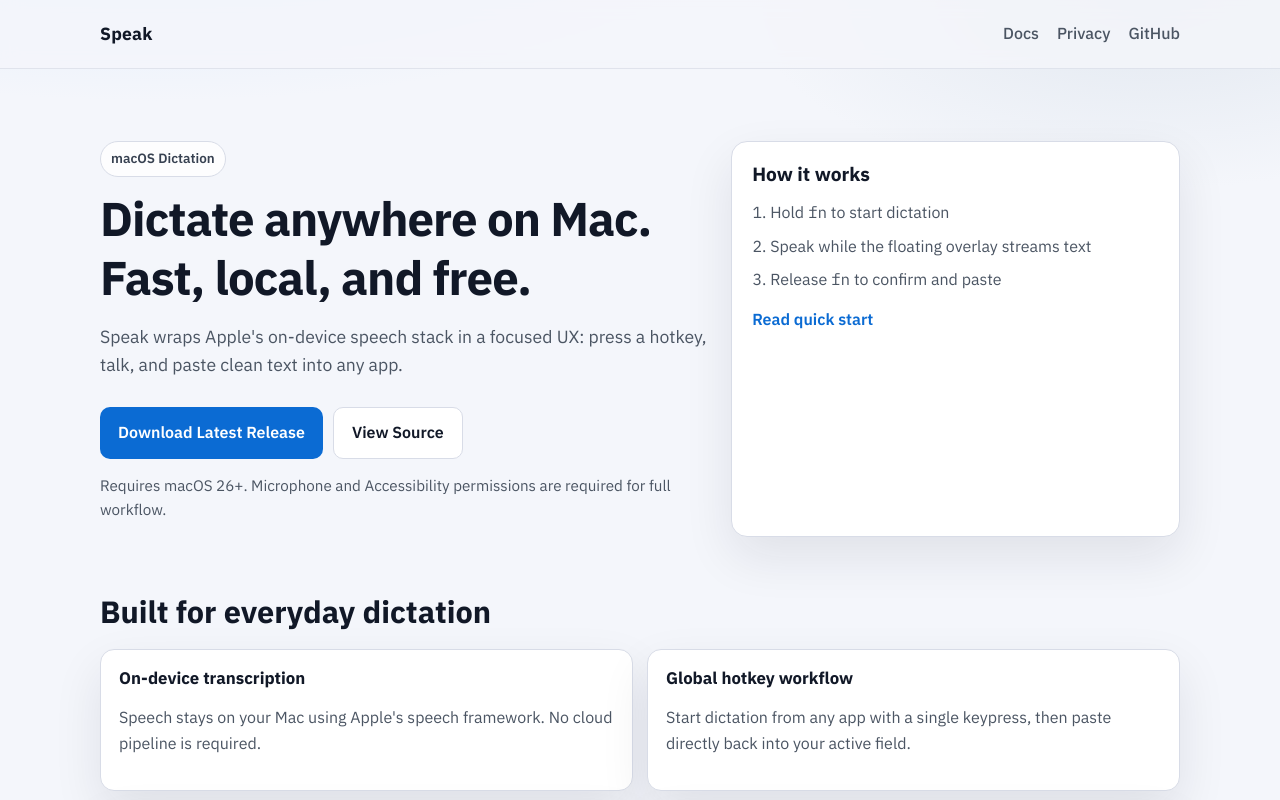
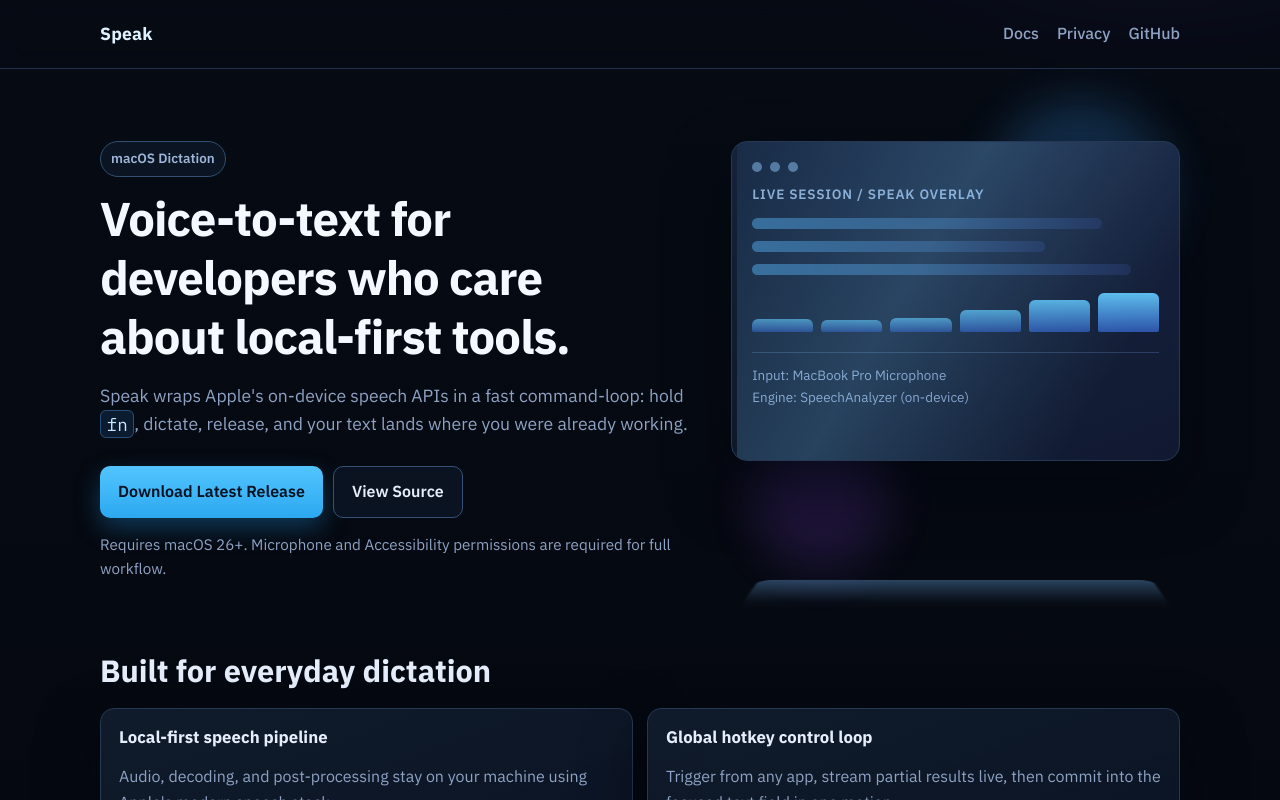
Before and after one commit to chasemcdo/speak, a Next.js app in the folder site/: page / in a window 1280 px wide. Shown: the top 800 px of the page. Built offline with nearby package versions, Linux system fonts and the light colour scheme; no server answers.

Commit message:
Redesign site with dark developer-tool aesthetic and animated hero

```diff
--- a/site/app/globals.css
+++ b/site/app/globals.css
@@ -1,13 +1,13 @@
 :root {
-  --bg: #f4f6fb;
-  --surface: #ffffff;
-  --surface-2: #f7f8fc;
-  --text: #111827;
-  --muted: #4b5563;
-  --line: #d8dce7;
-  --accent: #0b6bd3;
-  --accent-hover: #0958ad;
-  --shadow: 0 20px 50px rgba(17, 24, 39, 0.09);
+  --bg: #05080f;
+  --surface: #0d1423;
+  --surface-2: #111b2c;
+  --text: #e6eefc;
+  --muted: #8ea2c3;
+  --line: #263854;
+  --accent: #4ec0ff;
+  --accent-hover: #79d0ff;
+  --shadow: 0 28px 60px rgba(1, 6, 14, 0.55);
 }
 
 * {
@@ -24,10 +24,12 @@
   color: var(--text);
   font-family: var(--font-plex-sans), "IBM Plex Sans", sans-serif;
   background:
-    radial-gradient(1200px 420px at 12% -10%, #dbeafe 0%, transparent 55%),
-    radial-gradient(900px 420px at 90% 0%, #e2e8f0 0%, transparent 45%),
+    radial-gradient(1200px 500px at 10% -18%, #173156 0%, transparent 48%),
+    radial-gradient(900px 420px at 90% -8%, #302155 0%, transparent 45%),
+    linear-gradient(180deg, #060b14 0%, #05080f 60%, #050910 100%),
     var(--bg);
   line-height: 1.6;
+  overflow-x: hidden;
 }
 
 a {
@@ -55,9 +57,9 @@
   position: sticky;
   top: 0;
   z-index: 10;
-  backdrop-filter: blur(8px);
-  background: rgba(244, 246, 251, 0.82);
-  border-bottom: 1px solid rgba(216, 220, 231, 0.75);
+  backdrop-filter: blur(10px);
+  background: rgba(6, 11, 20, 0.72);
+  border-bottom: 1px solid rgba(45, 69, 104, 0.7);
 }
 
 .nav-row {
@@ -72,6 +74,7 @@
   font-size: 1.1rem;
   font-weight: 700;
   letter-spacing: 0.01em;
+  color: #dff2ff;
 }
 
 .main-nav {
@@ -86,7 +89,7 @@
 }
 
 .main-nav a:hover {
-  color: var(--text);
+  color: #d9ecff;
 }
 
 .hero {
@@ -104,9 +107,9 @@
   margin: 0 0 12px;
   padding: 6px 10px;
   border-radius: 999px;
-  border: 1px solid var(--line);
-  background: rgba(255, 255, 255, 0.8);
-  color: #374151;
+  border: 1px solid #315073;
+  background: rgba(12, 23, 38, 0.85);
+  color: #9eb5d8;
   font-size: 0.84rem;
   font-weight: 600;
 }
@@ -122,6 +125,8 @@
   font-size: clamp(2rem, 3.7vw, 3.4rem);
   letter-spacing: -0.02em;
   max-width: 760px;
+  color: #f4f8ff;
+  text-wrap: balance;
 }
 
 .hero-copy {
@@ -129,6 +134,15 @@
   color: var(--muted);
   max-width: 610px;
   font-size: 1.1rem;
+  text-wrap: pretty;
+}
+
+.hero-copy code {
+  background: rgba(38, 101, 170, 0.2);
+  border: 1px solid rgba(75, 140, 214, 0.45);
+  border-radius: 6px;
+  padding: 0.1rem 0.35rem;
+  color: #c6e8ff;
 }
 
 .cta-row {
@@ -149,8 +163,9 @@
 }
 
 .button-primary {
-  background: var(--accent);
-  color: #fff;
+  background: linear-gradient(180deg, #52c5ff 0%, #2ca8f0 100%);
+  color: #031120;
+  box-shadow: 0 10px 24px rgba(32, 143, 214, 0.35);
 }
 
 .button-primary:hover {
@@ -158,12 +173,12 @@
 }
 
 .button-secondary {
-  background: var(--surface);
-  border: 1px solid var(--line);
+  background: rgba(12, 20, 35, 0.9);
+  border: 1px solid #355178;
 }
 
 .button-secondary:hover {
-  border-color: #b7bfd3;
+  border-color: #4d729f;
 }
 
 .subnote {
@@ -174,7 +189,9 @@
 
 .hero-card {
   border: 1px solid var(--line);
-  background: var(--surface);
+  background:
+    linear-gradient(160deg, rgba(23, 39, 66, 0.72) 0%, rgba(10, 19, 33, 0.9) 100%),
+    var(--surface);
   border-radius: 16px;
   padding: 20px;
   box-shadow: var(--shadow);
@@ -197,6 +214,166 @@
 .hero-card a {
   color: var(--accent);
   font-weight: 600;
+}
+
+.hero-visual-wrap {
+  position: relative;
+  min-height: 360px;
+}
+
+.hero-orb {
+  position: absolute;
+  border-radius: 999px;
+  filter: blur(24px);
+  opacity: 0.75;
+  pointer-events: none;
+}
+
+.hero-orb-a {
+  width: 180px;
+  height: 180px;
+  background: rgba(62, 166, 255, 0.32);
+  top: -30px;
+  right: 10px;
+  animation: float-slow 8s ease-in-out infinite;
+}
+
+.hero-orb-b {
+  width: 140px;
+  height: 140px;
+  background: rgba(154, 81, 255, 0.22);
+  bottom: 10px;
+  left: 20px;
+  animation: float-slow 10s ease-in-out infinite reverse;
+}
+
+.hero-card-visual {
+  position: relative;
+  z-index: 2;
+  min-height: 320px;
+  overflow: hidden;
+}
+
+.hero-card-visual::before {
+  content: "";
+  position: absolute;
+  inset: -1px;
+  background: linear-gradient(
+    120deg,
+    rgba(84, 162, 243, 0.08) 0%,
+    rgba(120, 196, 255, 0.25) 40%,
+    rgba(67, 78, 164, 0.12) 80%
+  );
+  transform: translateX(-120%);
+  animation: sheen 3.8s linear infinite;
+  pointer-events: none;
+}
+
+.visual-topbar {
+  display: flex;
+  gap: 8px;
+}
+
+.visual-topbar span {
+  width: 10px;
+  height: 10px;
+  border-radius: 999px;
+  background: #547498;
+}
+
+.visual-title {
+  margin-top: 12px;
+  font-size: 0.85rem;
+  font-weight: 600;
+  letter-spacing: 0.06em;
+  text-transform: uppercase;
+  color: #90accf;
+}
+
+.visual-line {
+  margin-top: 12px;
+  height: 11px;
+  border-radius: 999px;
+  background: linear-gradient(90deg, rgba(88, 187, 255, 0.45), rgba(73, 106, 224, 0.16));
+}
+
+.visual-line-1 {
+  width: 86%;
+}
+
+.visual-line-2 {
+  width: 72%;
+}
+
+.visual-line-3 {
+  width: 93%;
+}
+
+.wave-row {
+  margin-top: 18px;
+  display: grid;
+  grid-template-columns: repeat(6, 1fr);
+  gap: 8px;
+  align-items: end;
+}
+
+.wave-row span {
+  display: block;
+  height: 14px;
+  border-radius: 6px 6px 2px 2px;
+  background: linear-gradient(180deg, rgba(100, 204, 255, 0.94), rgba(59, 116, 235, 0.65));
+  animation: bar 1.4s ease-in-out infinite;
+}
+
+.wave-row span:nth-child(2) {
+  animation-delay: 0.12s;
+}
+
+.wave-row span:nth-child(3) {
+  animation-delay: 0.26s;
+}
+
+.wave-row span:nth-child(4) {
+  animation-delay: 0.4s;
+}
+
+.wave-row span:nth-child(5) {
+  animation-delay: 0.54s;
+}
+
+.wave-row span:nth-child(6) {
+  animation-delay: 0.68s;
+}
+
+.visual-footer {
+  margin-top: 20px;
+  padding-top: 12px;
+  border-top: 1px solid rgba(61, 87, 124, 0.6);
+}
+
+.visual-footer p {
+  margin: 0;
+  font-size: 0.84rem;
+  color: #8ca4c7;
+}
+
+.hero-reflection {
+  position: absolute;
+  left: 18px;
+  right: 18px;
+  bottom: -58px;
+  height: 120px;
+  border-radius: 16px;
+  background:
+    linear-gradient(
+      180deg,
+      rgba(117, 189, 255, 0.32) 0%,
+      rgba(117, 189, 255, 0.03) 74%,
+      rgba(117, 189, 255, 0) 100%
+    );
+  transform: perspective(800px) rotateX(70deg) scaleY(0.72);
+  filter: blur(1px);
+  pointer-events: none;
 }
 
 .feature-section,
@@ -225,7 +402,7 @@
 .privacy-card {
   border-radius: 14px;
   border: 1px solid var(--line);
-  background: var(--surface);
+  background: linear-gradient(160deg, rgba(17, 28, 45, 0.93) 0%, rgba(12, 21, 37, 0.95) 100%);
   box-shadow: var(--shadow);
 }
 
@@ -330,7 +507,7 @@
 .docs-card p,
 .docs-card li,
 .privacy-card p {
-  color: #374151;
+  color: #b2c2db;
 }
 
 .docs-card ol,
@@ -340,17 +517,18 @@
 
 .docs-card pre {
   margin-top: 10px;
-  background: #0f172a;
-  color: #e5e7eb;
+  background: #040a14;
+  color: #d9e5f8;
   padding: 14px;
   border-radius: 10px;
+  border: 1px solid #2b3e5f;
   overflow-x: auto;
 }
 
 .site-footer {
   margin-top: auto;
   border-top: 1px solid var(--line);
-  background: rgba(255, 255, 255, 0.7);
+  background: rgba(8, 13, 24, 0.8);
 }
 
 .footer-row {
@@ -363,6 +541,32 @@
   font-size: 0.95rem;
 }
 
+.platform-strip {
+  padding: 0 0 64px;
+}
+
+.strip-row {
+  border: 1px solid #2a3f61;
+  border-radius: 14px;
+  background: linear-gradient(90deg, rgba(17, 30, 50, 0.9), rgba(20, 25, 56, 0.86));
+  min-height: 72px;
+  padding: 0 20px;
+  display: flex;
+  justify-content: space-between;
+  align-items: center;
+  gap: 16px;
+}
+
+.strip-row p {
+  margin: 0;
+  color: #bad0ee;
+}
+
+.strip-row a {
+  color: #8fd7ff;
+  font-weight: 600;
+}
+
 @media (max-width: 980px) {
   .hero-grid,
   .docs-grid,
@@ -370,6 +574,10 @@
   .faq-grid,
   .feature-grid {
     grid-template-columns: 1fr;
+  }
+
+  .hero-reflection {
+    display: none;
   }
 
   .docs-nav {
@@ -396,4 +604,42 @@
     flex-direction: column;
     padding: 14px 0;
   }
+
+  .strip-row {
+    min-height: auto;
+    padding: 14px;
+    flex-direction: column;
+    align-items: flex-start;
+  }
 }
+
+@keyframes float-slow {
+  0%,
+  100% {
+    transform: translateY(0);
+  }
+  50% {
+    transform: translateY(-16px);
+  }
+}
+
+@keyframes sheen {
+  0% {
+    transform: translateX(-130%);
+  }
+  100% {
+    transform: translateX(130%);
+  }
+}
+
+@keyframes bar {
+  0%,
+  100% {
+    height: 12px;
+    opacity: 0.65;
+  }
+  50% {
+    height: 42px;
+    opacity: 1;
+  }
+}
--- a/site/app/page.tsx
+++ b/site/app/page.tsx
@@ -4,24 +4,24 @@
 
 const features = [
   {
-    title: "On-device transcription",
+    title: "Local-first speech pipeline",
     description:
-      "Speech stays on your Mac using Apple's speech framework. No cloud pipeline is required.",
+      "Audio, decoding, and post-processing stay on your machine using Apple's modern speech stack.",
   },
   {
-    title: "Global hotkey workflow",
+    title: "Global hotkey control loop",
     description:
-      "Start dictation from any app with a single keypress, then paste directly back into your active field.",
+      "Trigger from any app, stream partial results live, then commit into the focused text field in one motion.",
   },
   {
-    title: "Live overlay feedback",
+    title: "Live volatile + final rendering",
     description:
-      "Watch words appear in real time while volatile and final segments settle for a predictable UX.",
+      "See rapid in-progress text and stable final segments so dictation feels responsive without being noisy.",
   },
   {
-    title: "Free and open source",
+    title: "Inspectable and scriptable",
     description:
-      "No subscription and no paywalls. Inspect, run, and contribute on GitHub.",
+      "Open source by default. Clone it, build it, and evolve the workflow for your own team.",
   },
 ];
 
@@ -32,10 +32,11 @@
         <div className="site-container hero-grid">
           <div>
             <p className="eyebrow">macOS Dictation</p>
-            <h1>Dictate anywhere on Mac. Fast, local, and free.</h1>
+            <h1>Voice-to-text for developers who care about local-first tools.</h1>
             <p className="hero-copy">
-              Speak wraps Apple&apos;s on-device speech stack in a focused UX:
-              press a hotkey, talk, and paste clean text into any app.
+              Speak wraps Apple&apos;s on-device speech APIs in a fast command-loop:
+              hold <code>fn</code>, dictate, release, and your text lands where
+              you were already working.
             </p>
             <div className="cta-row">
               <a className="button button-primary" href={siteConfig.latestDmgUrl}>
@@ -50,15 +51,34 @@
               required for full workflow.
             </p>
           </div>
-          <aside className="hero-card">
-            <h2>How it works</h2>
-            <ol>
-              <li>Hold <code>fn</code> to start dictation</li>
-              <li>Speak while the floating overlay streams text</li>
-              <li>Release <code>fn</code> to confirm and paste</li>
-            </ol>
-            <Link href="/docs/quickstart">Read quick start</Link>
-          </aside>
+          <div className="hero-visual-wrap">
+            <div className="hero-orb hero-orb-a" />
+            <div className="hero-orb hero-orb-b" />
+            <aside className="hero-card hero-card-visual">
+              <div className="visual-topbar">
+                <span />
+                <span />
+                <span />
+              </div>
+              <div className="visual-title">Live Session / Speak Overlay</div>
+              <div className="visual-line visual-line-1" />
+              <div className="visual-line visual-line-2" />
+              <div className="visual-line visual-line-3" />
+              <div className="wave-row">
+                <span />
+                <span />
+                <span />
+                <span />
+                <span />
+                <span />
+              </div>
+              <div className="visual-footer">
+                <p>Input: MacBook Pro Microphone</p>
+                <p>Engine: SpeechAnalyzer (on-device)</p>
+              </div>
+            </aside>
+            <div className="hero-reflection" aria-hidden />
+          </div>
         </div>
       </section>
 
@@ -95,10 +115,15 @@
           <article className="faq-card">
             <h3>Can I build from source?</h3>
             <p>
-              Yes. Full source and build steps are in the repository README and
-              docs.
+              Yes. Clone, run <code>make app</code>, and ship your own fork.
             </p>
           </article>
+        </div>
+      </section>
+      <section className="platform-strip">
+        <div className="site-container strip-row">
+          <p>Built for engineers shipping in terminals, editors, and browser tabs.</p>
+          <Link href="/docs/quickstart">Read setup docs</Link>
         </div>
       </section>
     </SiteChrome>
```
